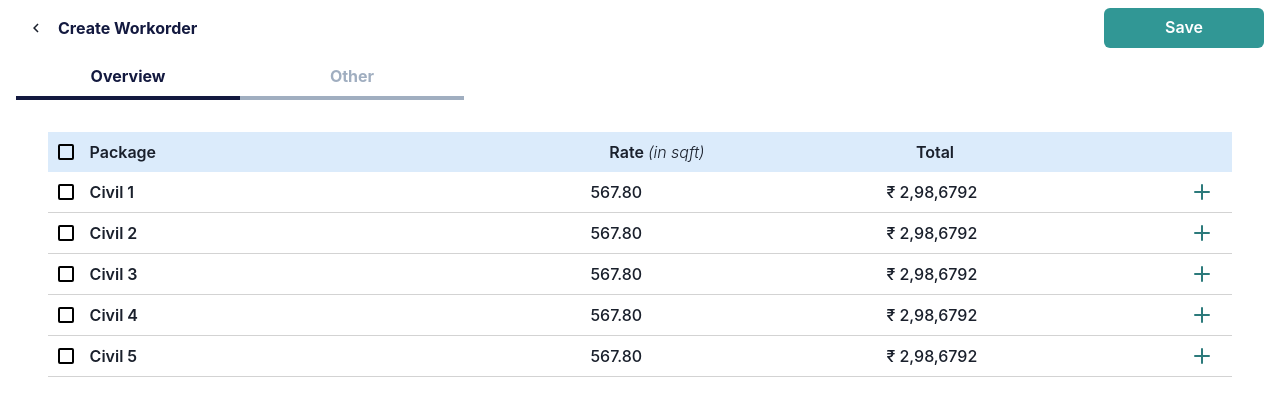
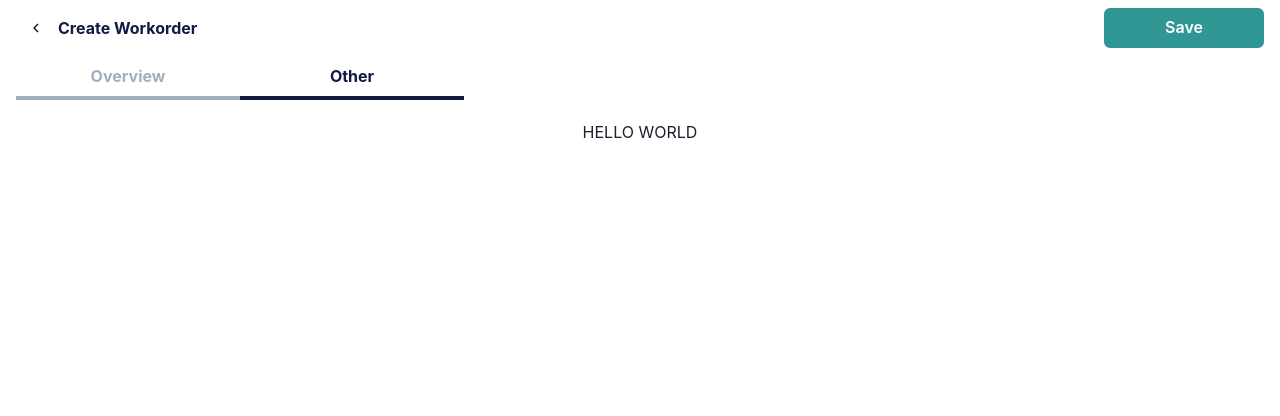
Before and after one commit to Anirudhece/makeOffice, a React (Vite) app: page /Other in a window 1280 px wide. Shown: the top 416 px of the page. Built offline with nearby package versions, Linux system fonts and the light colour scheme.

Commit message:
routing added

```diff
--- a/package.json
+++ b/package.json
@@ -20,7 +20,8 @@
     "framer-motion": "^11.0.24",
     "react": "^18.2.0",
     "react-dom": "^18.2.0",
-    "react-icons": "^5.0.1"
+    "react-icons": "^5.0.1",
+    "react-router-dom": "^6.22.3"
   },
   "devDependencies": {
     "@types/react": "^18.2.66",
--- a/src/App.jsx
+++ b/src/App.jsx
@@ -2,12 +2,20 @@ import React from "react";
 import { Container, Text } from "@chakra-ui/react";
 import Header from "./components/Header";
 import Workorder from "./components/Workorder";
+import Table from "./components/Table/Table";
+import Other from "./components/other/Other";
+import { Route, Routes, Navigate } from "react-router-dom";
 function App() {
   return (
     <>
       <Container maxW={"6xxl"}>
         <Header />
         <Workorder />
+        <Routes>
+          <Route path="/" element={<Navigate to="/Table" />} />
+          <Route path="/Table" element={<Table />} />
+          <Route path="/Other" element={<Other />} />
+        </Routes>
       </Container>
     </>
   );
--- a/src/components/Workorder.jsx
+++ b/src/components/Workorder.jsx
@@ -1,31 +1,38 @@
 import React from "react";
 import { Flex, Text, Box } from "@chakra-ui/react";
-import Table from './Table/Table'
+import { Link, useLocation, useNavigate } from "react-router-dom";
 
 const Navigator = () => {
+  const location = useLocation();
+
+  const activeRouteName = location.pathname.replace("/", "");
+
   return (
     <Flex size="sm" as="b" _hover={{ cursor: "pointer" }}>
-      <Box color="#13193f" w="3xs" borderBottom="4px">
+      <Link to={"/Table"}>
+        <Box
+          color={activeRouteName === "Table" ? "#13193f" : "gray.400"}
+          w="3xs"
+          borderBottom="4px"
+        >
           <Text my="2" textAlign="center">
             Overview
           </Text>
         </Box>
-      <Box color="gray.400" w="3xs" borderBottom="4px ">
+      </Link>
+      <Link to={"/Other"}>
+        <Box
+          color={activeRouteName === "Other" ? "#13193f" : "gray.400"}
+          w="3xs"
+          borderBottom="4px "
+        >
           <Text my="2" textAlign="center">
             Other
           </Text>
         </Box>
+      </Link>
     </Flex>
   );
 };
 
-const Workorder = () => {
-  return (
-    <>
-      <Navigator />
-      <Table/>
-    </>
-  );
-};
-
-export default Workorder;
+export default Navigator;
--- /dev/null
+++ b/src/components/other/Other.jsx
@@ -0,0 +1,8 @@
+import React from "react";
+import { Center } from "@chakra-ui/react";
+
+const Other = () => {
+  return <Center mt={5}>HELLO WORLD</Center>;
+};
+
+export default Other;
--- a/src/main.jsx
+++ b/src/main.jsx
@@ -1,12 +1,15 @@
-import React from 'react'
-import ReactDOM from 'react-dom/client'
-import App from './App.jsx'
-import { ChakraProvider } from '@chakra-ui/react'
+import React from "react";
+import ReactDOM from "react-dom/client";
+import App from "./App.jsx";
+import { ChakraProvider } from "@chakra-ui/react";
 
-ReactDOM.createRoot(document.getElementById('root')).render(
+import { BrowserRouter } from "react-router-dom";
+ReactDOM.createRoot(document.getElementById("root")).render(
   <React.StrictMode>
-    <ChakraProvider>
-      <App />
-    </ChakraProvider>
-  </React.StrictMode>,
-)
+    <BrowserRouter>
+      <ChakraProvider>
+        <App />
+      </ChakraProvider>
+    </BrowserRouter>
+  </React.StrictMode>
+);
```
Also changed, not shown: src/components/Table/Table.jsx (+15 -17 lines), 1 other file (tests, documents, lock files or other folders). Lines whose indentation alone changed are shown as unchanged.
